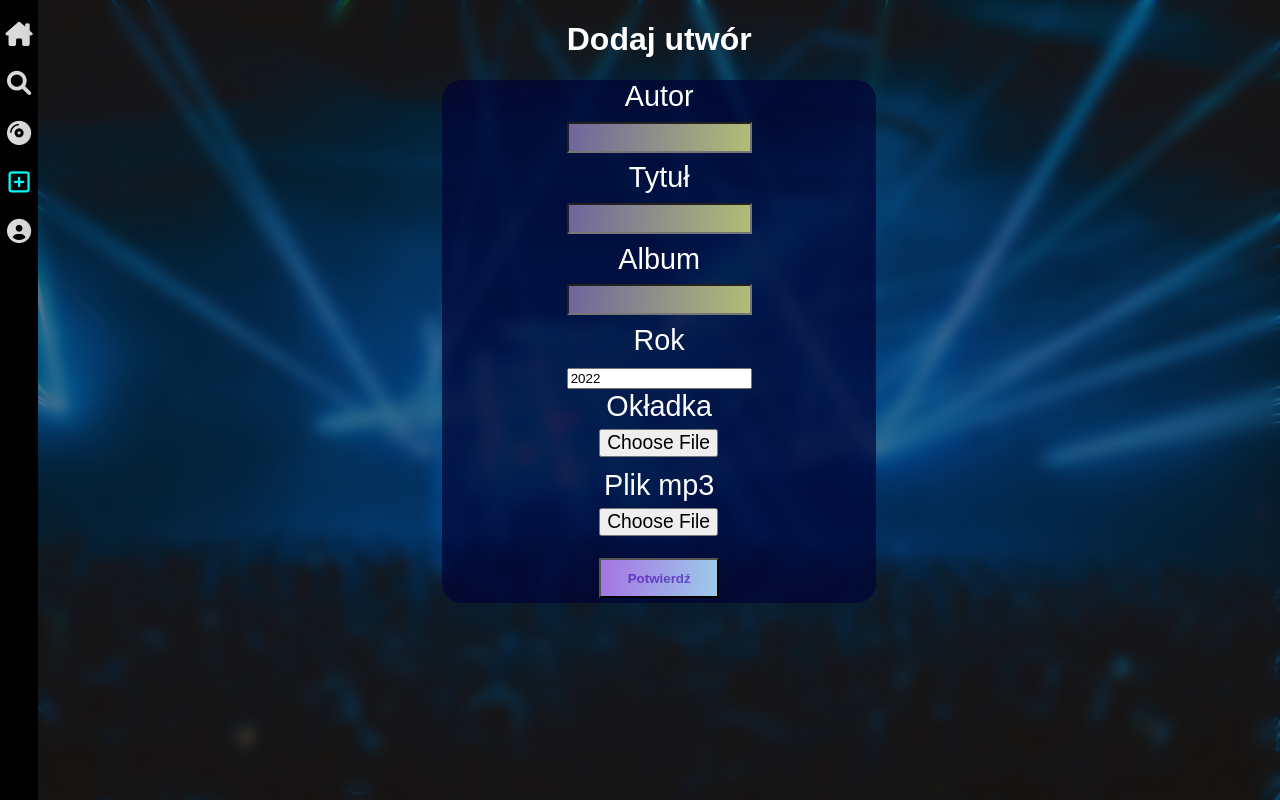
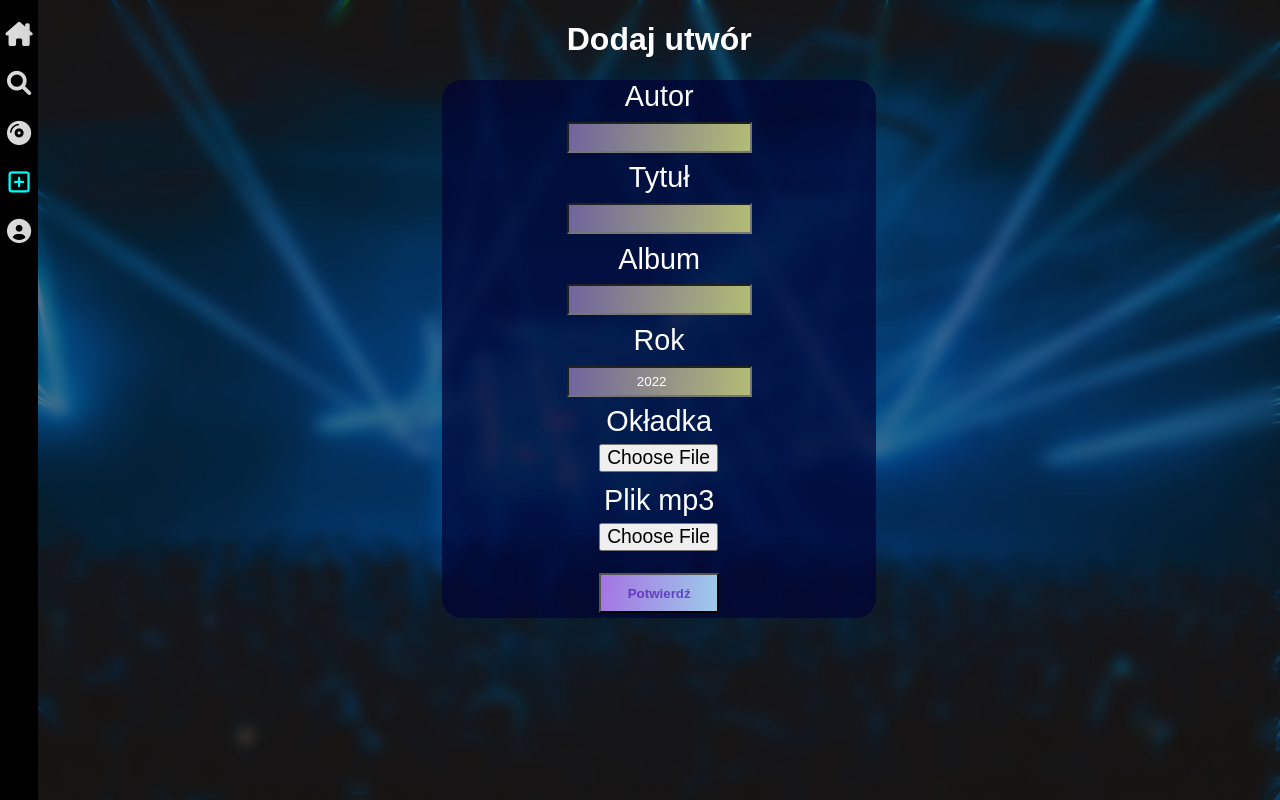
Before and after one commit to krzys13q/music_service, a PHP site: page /add-music.php in a window 1280 px wide. Run offline with PHP 8.4, Linux system fonts and the light colour scheme; data that the repository does not hold is empty.

Commit message:
Update add-music.css

```diff
--- a/muzyka/add-music.css
+++ b/muzyka/add-music.css
@@ -104,6 +104,15 @@ i:hover{
     text-align: center;
 }
 
+#form-contener input[type=number] {
+    background-color: white;
+    background-image: linear-gradient(95deg, #14035e9c 0%, rgba(145, 160, 58, 0.699) 100%);
+    height: 25px;
+    color: white;
+    margin: 2% 0;
+    text-align: center;
+}
+
 #form-contener input[type=submit] {
     height: 40px;
     width: 120px;
```
